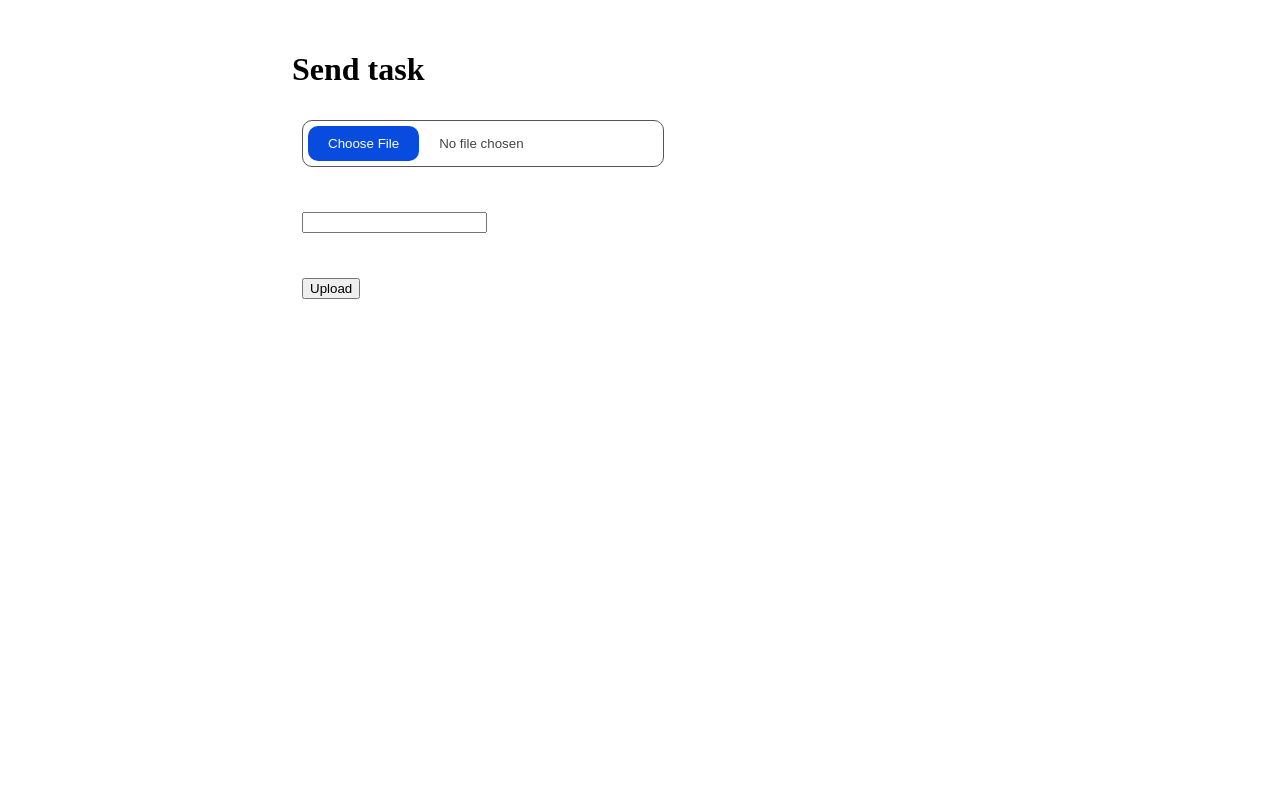
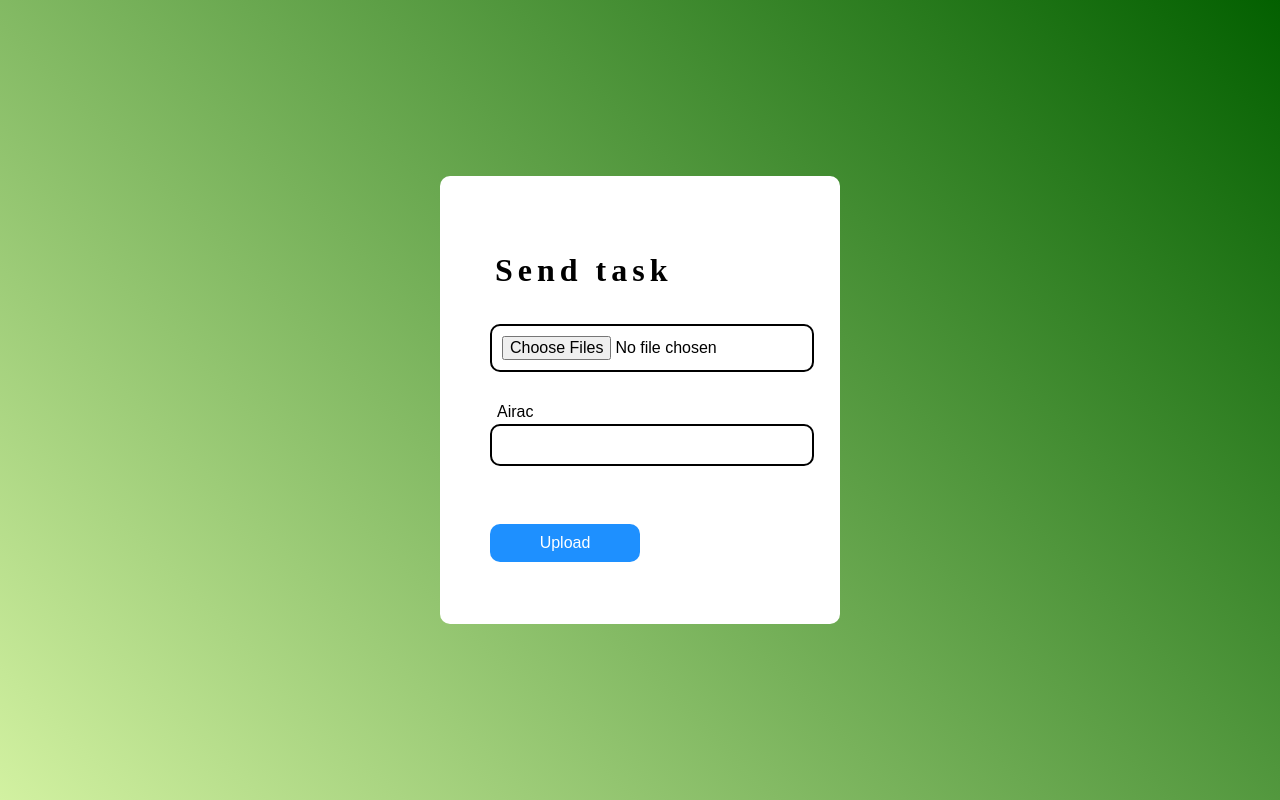
Before and after one commit to stenzs/mbase-start, a plain HTML site: page static/public/index.html in a window 1280 px wide. Drawn offline with Linux system fonts and the light colour scheme.

Commit message:
interface

```diff
--- a/static/public/css/style.css
+++ b/static/public/css/style.css
@@ -1,40 +1,69 @@
+
 body {
-    margin: 20px 60px;
+    margin: 0;
+    padding: 0;
+    box-sizing: border-box;
+    display: flex;
+    justify-content: center;
+    align-items: center;
+    height: 100vh;
+    background: linear-gradient(45deg, #d2f1a1, #036000);
+}
+.center {
+    position: relative;
+    padding: 50px 50px;
+    background: #fff;
+    border-radius: 10px;
+}
+.center h1 {
+    font-size: 2em;
+    padding: 5px;
+    color: #000;
+    letter-spacing: 5px;
+    margin-bottom: 30px;
 }
 
-.center {
-    margin: auto;
-    width: 60%;
+.center .inputBox {
+    position: relative;
+    width: 300px;
+    height: 50px;
+    margin-bottom: 50px;
+}
+.center .inputBox input, button {
+    position: absolute;
+    top: 0;
+    left: 0;
+    width: 100%;
+    border: 2px solid #000;
+    outline: none;
+    background: none;
     padding: 10px;
+    border-radius: 10px;
+    font-size: 1em;
 }
-
-.elm {
-    width: 60%;
-    padding: 10px;
-    margin-bottom: 25px;
+.center .inputBox:last-child {
+    margin-bottom: 0;
 }
-
-input[type=file] {
-    width: 350px;
-    max-width: 100%;
-    color: #444;
-    padding: 5px;
-    background: #fff;
-    border-radius: 10px;
-    border: 1px solid #555;
+.center .inputBox span {
+    position: absolute;
+    top: 14px;
+    left: 20px;
+    font-size: 1em;
+    transition: 0.6s;
+    font-family: sans-serif;
 }
-
-input[type=file]::file-selector-button {
-    margin-right: 20px;
-    border: none;
-    background: #084cdf;
-    padding: 10px 20px;
-    border-radius: 10px;
+.center .inputBox input:focus ~ span,
+.center .inputBox input:valid ~ span,
+.center .inputBox input:invalid ~ span {
+    transform: translateX(-13px) translateY(-35px);
+    font-size: 1em;
+}
+.center .inputBox [class="submit-btn"] {
+    width: 50%;
+    background: dodgerblue;
     color: #fff;
-    cursor: pointer;
-    transition: background .2s ease-in-out;
+    border: #fff;
 }
-
-input[type=file]::file-selector-button:hover {
-    background: #0d45a5;
+.center .inputBox:hover [class="submit-btn"] {
+    background: #0f2b72;
 }
--- a/static/public/index.html
+++ b/static/public/index.html
@@ -6,30 +6,26 @@
 	<title>Mbase</title>
 	<link rel="stylesheet" href="css/style.css">
 </head>
-
 <body>
 <div class="center">
 	<h1>Send task</h1>
 	<form id="form" enctype="multipart/form-data">
-				<div class="input-group">
-					<div class="elm">
-						<input id="file" type="file"/>
+		<div class="inputBox">
+			<input id="file" type="file" required="required" multiple/>
 		</div>
-					<div class="elm">
-						<input type="text" name="airac" id="value">
-					</div>
-					<div class="elm">
-						<button class="submit-btn" type="submit">Upload</button>
+		<div class="inputBox">
+			<label for="value"></label>
+			<input type="number" id="value" required="required" min=1000 max=9999 />
+			<span>Airac</span>
 		</div>
 		<div class="elm">
 			<div id="apiResponse"></div>
 		</div>
-
+		<div class="inputBox">
+			<button class="submit-btn" type="submit">Upload</button>
 		</div>
 	</form>
 </div>
-
 <script src="js/app.js"></script>
-
 </body>
 </html>
```
Lines whose indentation alone changed are shown as unchanged.
